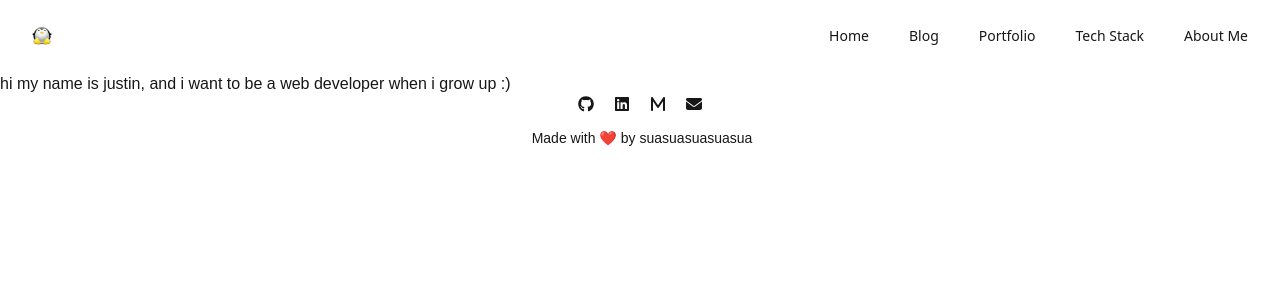
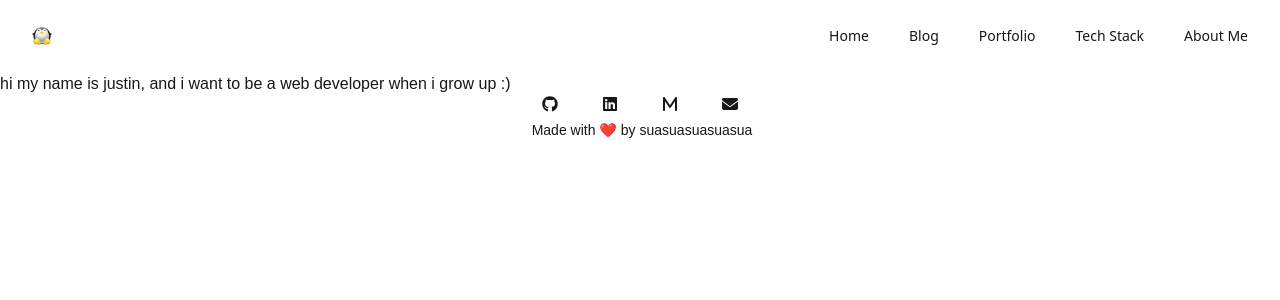
Before and after one commit to suasuasuasuasua/portfolio, a Next.js app: page / in a window 1280 px wide. Shown: the top 300 px of the page. Built offline with nearby package versions, Linux system fonts and the light colour scheme.

Commit message:
refactor(app/ui/footer.tsx): refactored social icons to be in a dictionary
makes it easier to add and remove icons in the future

```diff
--- a/app/ui/footer.tsx
+++ b/app/ui/footer.tsx
@@ -2,28 +2,45 @@ import { IconDefinition } from "@fortawesome/fontawesome-svg-core";
 import { faGithub, faLinkedin } from "@fortawesome/free-brands-svg-icons";
 import { faEnvelope, faM } from "@fortawesome/free-solid-svg-icons";
 import { FontAwesomeIcon } from "@fortawesome/react-fontawesome";
+import Link from "next/link";
+
+const socialIcons = {
+  github: {
+    iconName: faGithub,
+    link: "https://github.com/suasuasuasuasua/personal-website",
+  },
+  linkedIn: {
+    iconName: faLinkedin,
+    link: "https://linkedin.com/in/jhoang124",
+  },
+  matrix: {
+    /* TODO: find a matrix icon... could just use an actual svg, but then it * won't match the formatting */
+    iconName: faM,
+    link: "https://matrix.to/#/@suasuasuasuasua:matrix.org",
+  },
+  email: {
+    iconName: faEnvelope,
+    link: "mailto:j124.dev@proton.me",
+  },
+};
 
 export default function Footer() {
   return (
-    <footer className="row-start-3 gap-6 flex-wrap items-center justify-center">
-      <div className="flex gap-4 mb-4 justify-center">
-        <FooterIcon
-          iconName={faGithub}
-          link="https://github.com/suasuasuasuasua/personal-website"
-        />
-        <FooterIcon
-          iconName={faLinkedin}
-          link="https://linkedin.com/in/jhoang124"
-        />
-        {/* TODO: find a matrix icon... could just use an actual svg, but then
-          it won't match the formatting */}
-        <FooterIcon
-          iconName={faM}
-          link="https://matrix.to/#/@suasuasuasuasua:matrix.org"
-        />
-        <FooterIcon iconName={faEnvelope} link="mailto:j124.dev@proton.me" />
-      </div>
+    <footer className=" mt-auto space-y-2">
+      {/* Row 1 - List of socials */}
+      <ul className="flex flex-row space-x-10 justify-center">
+        {/* Map each of the social entries to a icon */}
+        {Object.entries(socialIcons).map(([key, value]) => (
+          <li key={key}>
+            <FooterIcon
+              iconName={value.iconName}
+              link={value.link}
+            ></FooterIcon>
+          </li>
+        ))}
+      </ul>
 
+      {/* Row 2 - GitHub Plug */}
       <p className="text-center text-sm gap-2">
         <span className="mx-1">Made with ❤️ by</span>
         <a
@@ -53,8 +70,6 @@ function FooterIcon({
       target="_blank"
       rel="noopener noreferrer"
     >
-      {/* TODO: If iconName doesn't exist, this will throw an error. this used
-      to be in a separate file but no more... */}
       <FontAwesomeIcon icon={iconName} className="fa-fw" />
     </a>
   );
```
